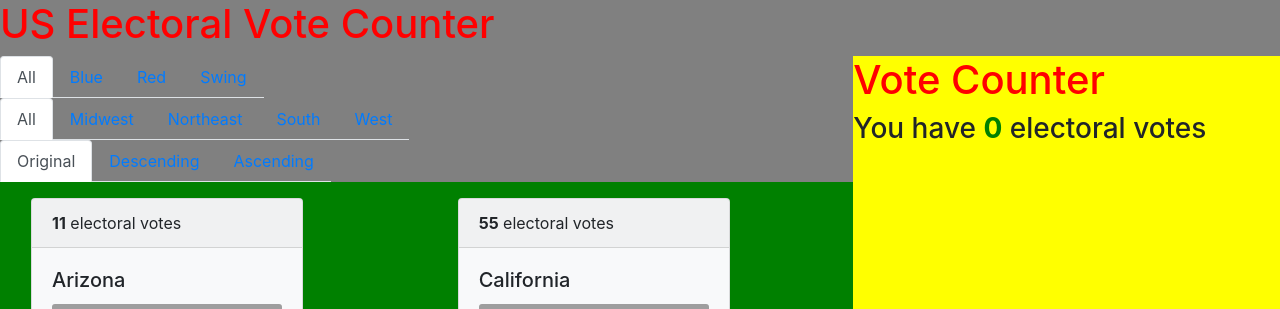
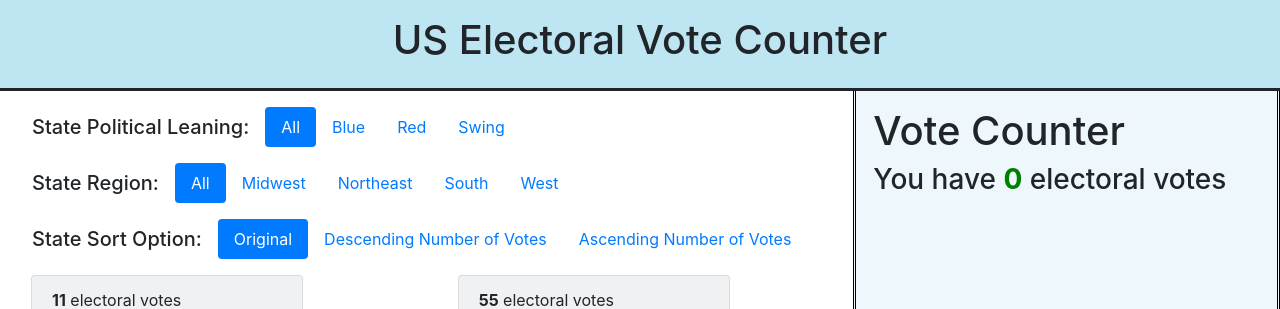
Before and after one commit to lisaxyang/listdev, a React (Create React App) app: page / in a window 1280 px wide. Shown: the top 309 px of the page. Built offline with nearby package versions, Linux system fonts and the light colour scheme; grey boxes are pictures that could not be loaded.

Commit message:
mostly done

```diff
--- a/src/DisplayOptions.js
+++ b/src/DisplayOptions.js
@@ -23,7 +23,7 @@ class DisplayOptions extends Component {
     const myNavs = this.props.navs.map(this.createNavItem);
     // Returns all the nav items wrapped in tabbed nav format
     return (
-      <Nav variant="tabs" defaultActiveKey={this.props.default}>
+      <Nav variant="pills info" defaultActiveKey={this.props.default}>
         {myNavs}
       </Nav>
     )
--- a/src/FilteredList.js
+++ b/src/FilteredList.js
@@ -75,12 +75,12 @@ class FilteredList extends Component {
 
   // Sorts list depending on the sort option selected, in state
   sortList = unsortedList => {
-    if (this.state.sortCondition === "Ascending") {
+    if (this.state.sortCondition === "Ascending Number of Votes") {
       return unsortedList.sort(function(a, b) {
           return a.numVotes - b.numVotes;
         })
     }
-    else if (this.state.sortCondition === "Descending") {
+    else if (this.state.sortCondition === "Descending Number of Votes") {
       return unsortedList.sort(function(a, b) {
           return b.numVotes - a.numVotes;
         })
@@ -149,40 +149,47 @@ class FilteredList extends Component {
     return (
 
       // Bootstrap fluid container
-      <Container fluid style={{backgroundColor: "grey"}}>
+      <Container fluid>
 
         {/* Title */}
-        <Row>
+        <Row className='pagetitle'>
           <h1>US Electoral Vote Counter</h1>
         </Row>
+        {/* <hr></hr> */}
 
         {/* Displayed list and aggregator section*/}
         <Row>
 
           {/* Displayed list column */}
-          <Col md lg="8" style={{backgroundColor: "green"}}>
+          <Col md lg="8" className='statecards'>
 
             {/* Filter and Sort options */}
-            <Row style={{backgroundColor: "grey"}}>
+            <Row className='filters'>
+            <div class='selectregion'><h5>State Political Leaning:</h5></div>
               <DisplayOptions navs={["All", "Blue", "Red", "Swing"]}
                 whenSelected={this.onSelectFilterColor}
                 default="All"/>
             </Row>
 
-            <Row style={{backgroundColor: "grey"}}>
-              <DisplayOptions navs={["All", "Midwest", "Northeast", "South", "West"]}
-                whenSelected={this.onSelectFilterRegion}
-                default="All"/>
+            <Row className='filters'>
+              {/* <h6>Select Region:</h6> */}
+              <div class='selectregion'><h5>State Region:</h5></div>
+              <div>
+                <DisplayOptions navs={["All", "Midwest", "Northeast", "South", "West"]}
+                  whenSelected={this.onSelectFilterRegion}
+                  default="All"/>
+              </div>
             </Row>
 
-            <Row style={{backgroundColor: "grey"}}>
-              <DisplayOptions navs={["Original", "Descending", "Ascending"]}
+            <Row className='filters'>
+            <div class='selectregion'><h5>State Sort Option:</h5></div>
+              <DisplayOptions navs={["Original", "Descending Number of Votes", "Ascending Number of Votes"]}
                 whenSelected={this.onSelectSort}
                 default="Original"/>
             </Row>
 
             {/* Displayed list */}
-            <Row>
+            <Row className='filteredStates'>
             <DisplayList list={this.sortList(this.props.list).filter(this.matchesFilterColorRegion)}
               addMyState={this.addMyState} />
             </Row>
@@ -190,7 +197,7 @@ class FilteredList extends Component {
           </Col>
 
           {/* Aggregator column */}
-          <Col style={{backgroundColor: "yellow"}}>
+          <Col className='Aggregatorcol'>
             {/* Section title and aggregate votes */}
             <Row>
               <h1>Vote Counter</h1>
--- a/src/style.css
+++ b/src/style.css
@@ -1,3 +1,41 @@
 h1 {
-    color: red;
+    /* color: red; */
 }
+
+.pagetitle {
+    border-style: hidden hidden solid hidden;
+    padding: 1rem;
+    justify-content: center;
+    background-color: #bde6f2;
+}
+
+.filters {
+    padding-left: 2rem;
+    padding-top: 1rem;
+    /* padding-bottom: 1rem; */
+    align-content: center;
+    /* justify-content: center; */
+    /* background-color: #feffff; */
+}
+
+.filteredStates {
+    /* background-color: aquamarine; */
+}
+
+.Aggregatorcol {
+    border: black;
+    border-style: hidden double hidden double;
+    padding-top: 1rem;
+    padding-left: 2rem;
+    background-color: #eef8fc;
+}
+
+
+.selectregion {
+    padding-top: 0.5rem;
+    padding-right: 1rem;
+}
+
+/* .dynamicAggregates {
+    background-color: aquamarine;
+} */
```
Also changed, not shown: 1 other file (tests, documents, lock files or other folders).
